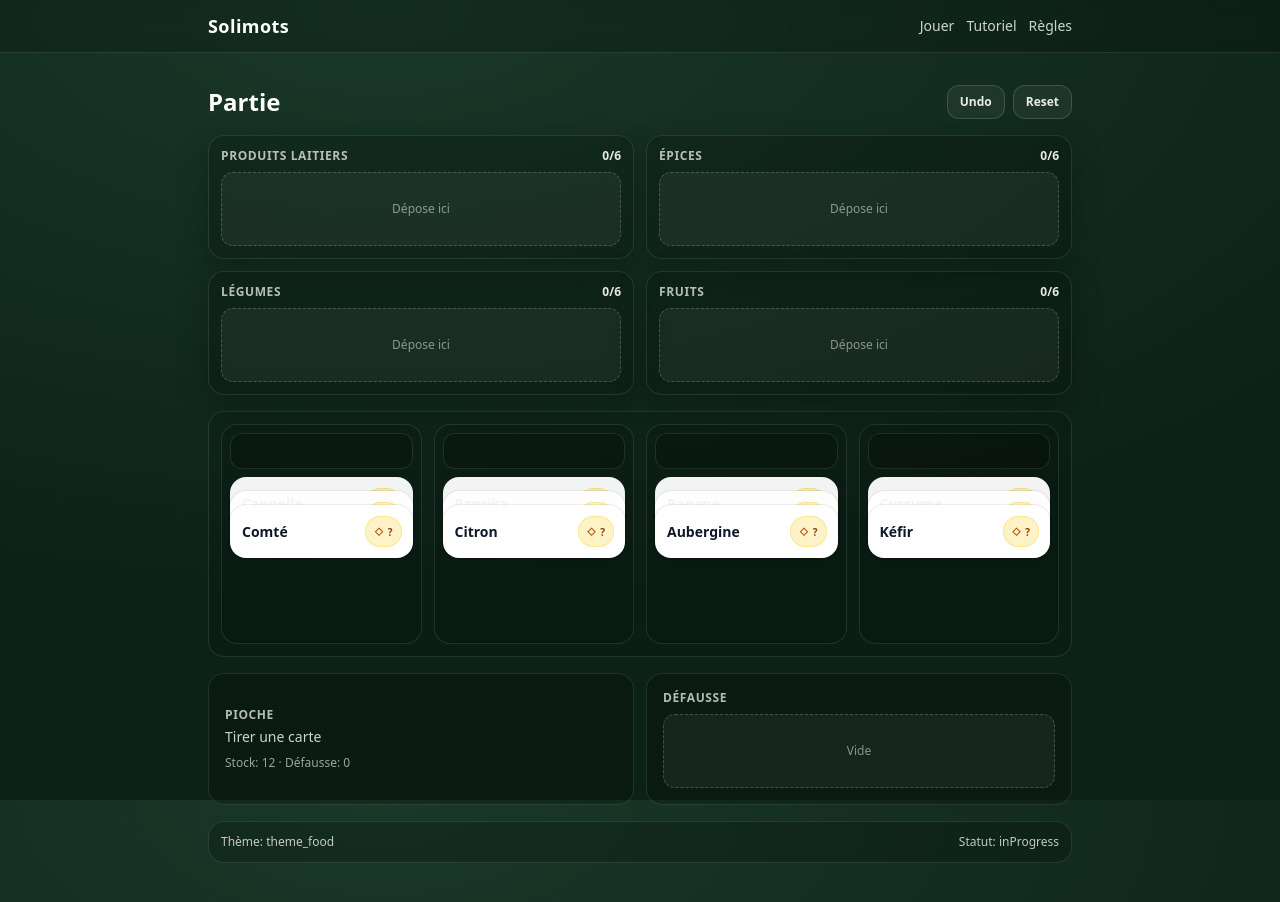
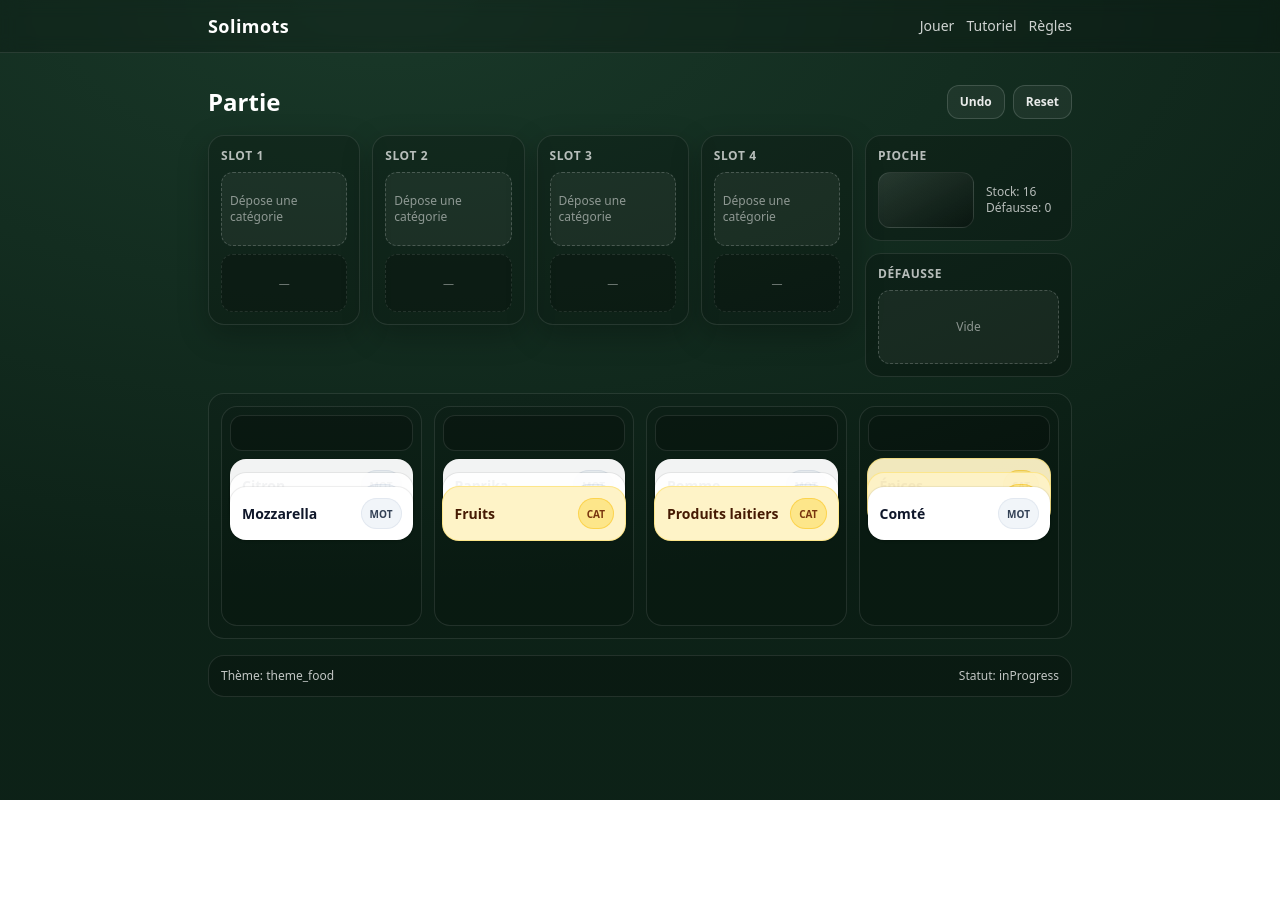
Before and after one commit to ThomasBerthaud/solimots, a React (Vite) app: page /game in a window 1280 px wide. Shown: the top 902 px of the page. After the commit the page ends 800 px from the top, so only its background shows below. Built offline with nearby package versions, Linux system fonts and the light colour scheme.

Commit message:
modify gameplay

```diff
--- a/src/components/board/Column.tsx
+++ b/src/components/board/Column.tsx
@@ -24,7 +24,8 @@ export function Column({ level, columnIndex, onDropCard, errorCardId, errorAt }:
       <div className="mb-2 h-9 rounded-xl border border-white/10 bg-black/20" />
 
       <div className="relative">
-        {visible.map((id, idx) => {
+        {visible.length ? (
+          visible.map((id, idx) => {
             const card = level.cardsById[id]
             const isTop = id === ids.at(-1)
             const y = idx * 14
@@ -42,7 +43,12 @@ export function Column({ level, columnIndex, onDropCard, errorCardId, errorAt }:
                 />
               </div>
             )
-        })}
+          })
+        ) : (
+          <div className="flex h-24 items-center justify-center rounded-xl border border-dashed border-white/15 bg-black/10 text-xs text-white/50">
+            Vide
+          </div>
+        )}
         {/* Reserve height for the stack */}
         <div style={{ height: Math.max(1, visible.length) * 14 + 80 }} />
       </div>
--- a/src/components/cards/CardView.tsx
+++ b/src/components/cards/CardView.tsx
@@ -29,6 +29,7 @@ function getClientPoint(event: MouseEvent | TouchEvent | PointerEvent, fallback:
 // English comments per project rule.
 export function CardView({ card, draggable = false, onDrop, feedback, feedbackKey, className }: CardViewProps) {
   const ref = useRef<HTMLDivElement | null>(null)
+  const isCategory = card.kind === 'category'
   return (
     <motion.div
       ref={ref}
@@ -53,8 +54,10 @@ export function CardView({ card, draggable = false, onDrop, feedback, feedbackKe
       }
       transition={feedback ? { duration: 0.35, ease: 'easeOut' } : undefined}
       className={[
-        'select-none rounded-2xl bg-white px-3 py-3 text-sm font-semibold text-slate-900 shadow',
-        'ring-1 ring-black/5',
+        'select-none rounded-2xl px-3 py-3 text-sm font-semibold shadow',
+        isCategory
+          ? 'bg-amber-100 text-amber-950 ring-1 ring-amber-200'
+          : 'bg-white text-slate-900 ring-1 ring-black/5',
         draggable ? 'cursor-grab active:cursor-grabbing' : '',
         className ?? '',
       ].join(' ')}
@@ -63,9 +66,13 @@ export function CardView({ card, draggable = false, onDrop, feedback, feedbackKe
     >
       <div className="flex items-center justify-between gap-2">
         <span className="truncate">{card.word}</span>
-        <span className="shrink-0 rounded-full bg-amber-100 px-2 py-1 text-[10px] font-bold text-amber-800 ring-1 ring-amber-200">
-          <span className="mr-1 align-middle text-[9px] text-amber-700">◇</span>
-          <span className="align-middle">?</span>
+        <span
+          className={[
+            'shrink-0 rounded-full px-2 py-1 text-[10px] font-bold ring-1',
+            isCategory ? 'bg-amber-200 text-amber-900 ring-amber-300' : 'bg-slate-100 text-slate-700 ring-slate-200',
+          ].join(' ')}
+        >
+          <span className="align-middle">{isCategory ? 'CAT' : 'MOT'}</span>
         </span>
       </div>
     </motion.div>
--- a/src/components/foundations/FoundationPile.tsx
+++ b/src/components/foundations/FoundationPile.tsx
@@ -1,45 +1,117 @@
-import { motion } from 'framer-motion'
-import type { Card, CategoryDef } from '../../game/types'
+import { AnimatePresence, motion } from 'framer-motion'
+import type { LevelState, SlotState } from '../../game/types'
 import { CardView } from '../cards/CardView'
 
 export type FoundationPileProps = {
-  category: CategoryDef
-  count: number
-  topCard?: Card
+  level: LevelState
+  slotIndex: number
+  slot: SlotState
   placedAt?: number
+  completedAt?: number
 }
 
 // English comments per project rule.
-export function FoundationPile({ category, count, topCard, placedAt }: FoundationPileProps) {
+export function FoundationPile({ level, slotIndex, slot, placedAt, completedAt }: FoundationPileProps) {
+  const categoryCard = slot.categoryCardId ? level.cardsById[slot.categoryCardId] : undefined
+  const topWordId = slot.pile.at(-1)
+  const topWordCard = topWordId ? level.cardsById[topWordId] : undefined
+  const isLocked = Boolean(slot.isCompleting)
+  const count = slot.pile.length
+
   return (
     <motion.div
-      data-drop-target="foundation"
-      data-category-id={category.id}
-      className="rounded-2xl border border-white/10 bg-black/20 p-3 shadow-[0_10px_30px_rgba(0,0,0,0.25)]"
+      data-drop-target="slot"
+      data-slot-index={slotIndex}
+      className={[
+        'rounded-2xl border border-white/10 bg-black/20 p-3 shadow-[0_10px_30px_rgba(0,0,0,0.25)]',
+        isLocked ? 'opacity-80' : '',
+      ].join(' ')}
       animate={
-        placedAt
+        completedAt
           ? {
+              scale: [1, 1.02, 0.98, 1],
+              opacity: [1, 1, 1, 1],
               boxShadow: [
                 '0 10px 30px rgba(0,0,0,0.25)',
-                '0 10px 40px rgba(251,191,36,0.25)',
+                '0 14px 46px rgba(251,191,36,0.28)',
                 '0 10px 30px rgba(0,0,0,0.25)',
               ],
             }
-          : undefined
+          : placedAt
+            ? {
+                boxShadow: [
+                  '0 10px 30px rgba(0,0,0,0.25)',
+                  '0 10px 40px rgba(251,191,36,0.25)',
+                  '0 10px 30px rgba(0,0,0,0.25)',
+                ],
+              }
+            : undefined
       }
-      transition={placedAt ? { duration: 0.5, ease: 'easeOut' } : undefined}
+      transition={placedAt || completedAt ? { duration: 0.5, ease: 'easeOut' } : undefined}
     >
       <div className="flex items-start justify-between gap-3">
-        <p className="text-xs font-semibold uppercase tracking-wider text-white/70">{category.label}</p>
-        <span className="text-xs font-semibold text-white/90">{count}/6</span>
+        <p className="text-xs font-semibold uppercase tracking-wider text-white/70">Slot {slotIndex + 1}</p>
+        {categoryCard ? (
+          <span className="text-xs font-semibold text-white/90">
+            {count}/{level.wordsPerCategory}
+          </span>
+        ) : null}
       </div>
 
-      <div className="mt-2 rounded-xl border border-dashed border-white/20 bg-white/5 p-2">
-        {topCard ? (
-          <CardView card={topCard} draggable={false} className="px-2 py-2 text-xs" />
-        ) : (
-          <div className="flex h-14 items-center justify-center text-xs text-white/50">Dépose ici</div>
-        )}
+      <div className="mt-2 space-y-2">
+        <div className="rounded-xl border border-dashed border-white/20 bg-white/5 p-2">
+          <AnimatePresence mode="popLayout">
+            {categoryCard ? (
+              <motion.div
+                key={categoryCard.id}
+                initial={{ opacity: 0, y: 8, scale: 0.98 }}
+                animate={isLocked ? { opacity: 0, y: -6, scale: 0.985 } : { opacity: 1, y: 0, scale: 1 }}
+                exit={{ opacity: 0, y: -8, scale: 0.98 }}
+                transition={{ duration: 0.22, ease: 'easeOut' }}
+              >
+                <CardView card={categoryCard} draggable={false} className="px-2 py-2 text-xs" />
+              </motion.div>
+            ) : (
+              <motion.div
+                key="empty-category"
+                initial={{ opacity: 0 }}
+                animate={{ opacity: 1 }}
+                exit={{ opacity: 0 }}
+                transition={{ duration: 0.15, ease: 'easeOut' }}
+                className="flex h-14 items-center justify-center text-xs text-white/50"
+              >
+                Dépose une catégorie
+              </motion.div>
+            )}
+          </AnimatePresence>
+        </div>
+
+        <div className="rounded-xl border border-dashed border-white/10 bg-black/20 p-2">
+          <AnimatePresence mode="popLayout">
+            {topWordCard ? (
+              <motion.div
+                key={topWordCard.id}
+                initial={{ opacity: 0, y: 8, scale: 0.99 }}
+                animate={isLocked ? { opacity: 0, y: -6, scale: 0.99 } : { opacity: 1, y: 0, scale: 1 }}
+                exit={{ opacity: 0, y: -8, scale: 0.98 }}
+                transition={{ duration: 0.22, ease: 'easeOut' }}
+              >
+                <CardView card={topWordCard} draggable={false} className="px-2 py-2 text-xs" />
+              </motion.div>
+            ) : (
+              <motion.div
+                key="empty-word"
+                initial={{ opacity: 0 }}
+                animate={{ opacity: 1 }}
+                exit={{ opacity: 0 }}
+                transition={{ duration: 0.15, ease: 'easeOut' }}
+                className="flex h-10 items-center justify-center text-[11px] text-white/45"
+              >
+                {categoryCard ? 'Dépose les mots correspondants' : '—'}
+              </motion.div>
+            )}
+          </AnimatePresence>
+        </div>
       </div>
     </motion.div>
   )
--- a/src/components/foundations/Foundations.tsx
+++ b/src/components/foundations/Foundations.tsx
@@ -3,27 +3,25 @@ import { FoundationPile } from './FoundationPile'
 
 export type FoundationsProps = {
   level: LevelState
-  placedCategoryId?: string
-  placedAt?: number
+  placedSlotIndex?: number
+  completedSlotIndex?: number
+  actionAt?: number
 }
 
 // English comments per project rule.
-export function Foundations({ level, placedCategoryId, placedAt }: FoundationsProps) {
+export function Foundations({ level, placedSlotIndex, completedSlotIndex, actionAt }: FoundationsProps) {
   return (
-    <section className="grid grid-cols-2 gap-3">
-      {level.categories.map((c) => {
-        const topId = level.foundations[c.id]?.at(-1)
-        const topCard = topId ? level.cardsById[topId] : undefined
-        return (
-          <FoundationPile
-            key={c.id}
-            category={c}
-            count={level.foundations[c.id]?.length ?? 0}
-            topCard={topCard}
-            placedAt={placedCategoryId === c.id ? placedAt : undefined}
-          />
-        )
-      })}
+    <section className="grid grid-cols-2 gap-3 md:grid-cols-4">
+      {level.slots.map((slot, idx) => (
+        <FoundationPile
+          key={idx}
+          level={level}
+          slotIndex={idx}
+          slot={slot}
+          placedAt={placedSlotIndex === idx ? actionAt : undefined}
+          completedAt={completedSlotIndex === idx ? actionAt : undefined}
+        />
+      ))}
     </section>
   )
 }
--- a/src/game/levelGen.ts
+++ b/src/game/levelGen.ts
@@ -30,8 +30,10 @@ function pickN<T>(arr: T[], n: number, rnd: () => number): T[] {
 
 export type GenerateLevelOptions = {
   seed?: number
-  /** Fixed MVP size: 4 categories × 6 words. */
+  /** Fixed MVP size: 6 words per category. */
   wordsPerCategory?: number
+  /** How many categories are included in the level (must be > 4 for slot gameplay). */
+  categoryCount?: number
   /** Fixed MVP: 4 columns. */
   tableauColumns?: number
   /** Fixed MVP: deal this many cards on the tableau (rest goes to stock). */
@@ -45,21 +47,32 @@ export function generateLevel(options: GenerateLevelOptions = {}): LevelState {
   const rnd = mulberry32(seed)
 
   const wordsPerCategory = options.wordsPerCategory ?? 6
+  const categoryCount = options.categoryCount ?? 8
   const tableauColumns = options.tableauColumns ?? 4
   const tableauDealCount = options.tableauDealCount ?? 12 // 4 columns × 3 cards
 
   const theme = pickTheme(options.themeId, rnd)
-  const selectedCategories = pickN(theme.categories, 4, rnd)
+  const selectedCategories = pickN(theme.categories, Math.max(5, categoryCount), rnd)
 
   const categories: CategoryDef[] = selectedCategories.map((c) => ({ id: c.id, label: c.label }))
 
   const cards: Card[] = []
   for (const cat of selectedCategories) {
+    // The category itself is a card in the deck.
+    cards.push({
+      id: `card_${cards.length}`,
+      word: cat.label,
+      kind: 'category',
+      categoryId: cat.id,
+      faceUp: true,
+    })
+
     const words = pickN(uniqueWords(cat.words), wordsPerCategory, rnd)
     for (const w of words) {
       cards.push({
         id: `card_${cards.length}`,
         word: w,
+        kind: 'word',
         categoryId: cat.id,
         faceUp: true,
       })
@@ -78,17 +91,21 @@ export function generateLevel(options: GenerateLevelOptions = {}): LevelState {
   const stock = cardsShuffled.slice(tableauDealCount).map((c) => c.id)
   const waste: CardId[] = []
 
-  const foundations = Object.fromEntries(categories.map((c) => [c.id, [] as CardId[]])) as Record<string, CardId[]>
+  const slots: LevelState['slots'] = Array.from({ length: 4 }, () => ({
+    categoryCardId: null,
+    pile: [],
+  }))
 
   return {
     seed,
     themeId: theme.id,
     categories,
     cardsById,
+    wordsPerCategory,
     tableau,
     stock,
     waste,
-    foundations,
+    slots,
   }
 }
 
--- a/src/routes/Game.tsx
+++ b/src/routes/Game.tsx
@@ -42,9 +42,9 @@ export function Game() {
           const idx = Number(target.dataset.columnIndex)
           if (Number.isFinite(idx)) return { type: 'tableau' as const, column: idx }
         }
-        if (kind === 'foundation') {
-          const categoryId = target.dataset.categoryId
-          if (categoryId) return { type: 'foundation' as const, categoryId }
+        if (kind === 'slot') {
+          const idx = Number(target.dataset.slotIndex)
+          if (Number.isFinite(idx)) return { type: 'slot' as const, slotIndex: idx }
         }
       }
       return null
@@ -83,29 +83,35 @@ export function Game() {
         </div>
       </div>
 
-      {/* Foundations */}
+      <section className="grid grid-cols-12 gap-3">
+        <div className="col-span-12 lg:col-span-9">
+          {/* Slots */}
           <Foundations
             level={level}
-        placedCategoryId={lastAction?.type === 'placed' ? lastAction.categoryId : undefined}
-        placedAt={lastAction?.type === 'placed' ? lastAction.at : undefined}
+            placedSlotIndex={lastAction?.type === 'slotPlaced' ? lastAction.slotIndex : undefined}
+            completedSlotIndex={lastAction?.type === 'slotCompleted' ? lastAction.slotIndex : undefined}
+            actionAt={lastAction ? lastAction.at : undefined}
           />
+        </div>
 
-      {/* Tableau */}
-      <Tableau level={level} onDropCard={onDropCard} errorCardId={lastError?.cardId} errorAt={lastError?.at} />
-
-      {/* Stock / Waste */}
-      <section className="grid grid-cols-2 gap-3">
+        {/* Stock / Waste (top-right) */}
+        <div className="col-span-12 lg:col-span-3">
+          <div className="grid grid-cols-2 gap-3 lg:grid-cols-1">
             <button
               onClick={draw}
-          className="rounded-2xl border border-white/10 bg-black/20 p-4 text-left hover:bg-black/30 active:bg-black/40"
+              className="rounded-2xl border border-white/10 bg-black/20 p-3 text-left hover:bg-black/30 active:bg-black/40"
             >
               <p className="text-xs font-semibold uppercase tracking-wider text-white/70">Pioche</p>
-          <p className="mt-1 text-sm text-white/80">Tirer une carte</p>
-          <p className="mt-2 text-xs text-white/60">
-            Stock: {level.stock.length} · Défausse: {level.waste.length}
-          </p>
+              <div className="mt-2 flex items-center gap-3">
+                <div className="h-14 w-24 rounded-xl border border-white/10 bg-gradient-to-br from-white/10 to-black/30" />
+                <div className="text-xs text-white/70">
+                  <div>Stock: {level.stock.length}</div>
+                  <div>Défausse: {level.waste.length}</div>
+                </div>
+              </div>
             </button>
-        <div className="rounded-2xl border border-white/10 bg-black/20 p-4">
+
+            <div className="rounded-2xl border border-white/10 bg-black/20 p-3">
               <p className="text-xs font-semibold uppercase tracking-wider text-white/70">Défausse</p>
               <div className="mt-2 min-h-14 rounded-xl border border-dashed border-white/20 bg-white/5 p-2">
                 {level.waste.length ? (
@@ -121,7 +127,12 @@ export function Game() {
                 )}
               </div>
             </div>
+          </div>
+        </div>
       </section>
+
+      {/* Tableau */}
+      <Tableau level={level} onDropCard={onDropCard} errorCardId={lastError?.cardId} errorAt={lastError?.at} />
 
       <div className="flex items-center justify-between rounded-2xl border border-white/10 bg-black/20 p-3 text-xs text-white/75">
         <span>Thème: {level.themeId}</span>
--- a/src/store/gameStore.ts
+++ b/src/store/gameStore.ts
@@ -4,29 +4,32 @@ import type { CardId, CategoryId, LevelState } from '../game/types'
 
 export type GameStatus = 'idle' | 'inProgress' | 'won'
 
-export type MoveSource =
-  | { type: 'tableau'; column: number }
-  | { type: 'waste' }
-  | { type: 'foundation'; categoryId: CategoryId }
+export type MoveSource = { type: 'tableau'; column: number } | { type: 'waste' }
 
-export type MoveTarget = { type: 'tableau'; column: number } | { type: 'foundation'; categoryId: CategoryId }
+export type MoveTarget = { type: 'tableau'; column: number } | { type: 'slot'; slotIndex: number }
 
 type HistoryEntry = {
   level: LevelState
   status: GameStatus
 }
 
+export type LastAction =
+  | { type: 'slotPlaced'; cardId: CardId; slotIndex: number; at: number }
+  | { type: 'slotCompleted'; slotIndex: number; categoryId: CategoryId; at: number }
+  | null
+
 type GameStore = {
   level: LevelState | null
   status: GameStatus
   history: HistoryEntry[]
   lastError: { message: string; cardId?: CardId; at: number } | null
-  lastAction: { type: 'placed'; cardId: CardId; categoryId: CategoryId; at: number } | null
+  lastAction: LastAction
 
   newGame: (seed?: number) => void
   resetLevel: () => void
   draw: () => void
   moveCard: (from: MoveSource, to: MoveTarget) => void
+  finalizeSlotCompletion: (slotIndex: number, completedAt: number) => void
   undo: () => void
   clearError: () => void
 }
@@ -111,10 +114,11 @@ export const useGameStore = create<GameStore>((set, get) => ({
         }
       }
 
-      const ok = pushTo(next, cardId, to)
-      if (!ok) {
+      const now = Date.now()
+      const res = pushTo(next, cardId, to, now)
+      if (!res.ok) {
         // Revert pop if invalid push.
-        pushTo(next, cardId, fromToTarget(from))
+        pushBack(next, cardId, from)
         return {
           ...state,
           lastError: { message: 'Déplacement invalide', cardId, at: Date.now() },
@@ -123,8 +127,16 @@ export const useGameStore = create<GameStore>((set, get) => ({
       }
 
       const nextStatus = computeStatus(next)
-      const nextAction =
-        to.type === 'foundation' ? { type: 'placed' as const, cardId, categoryId: to.categoryId, at: Date.now() } : null
+      const nextAction = res.action
+
+      if (res.completedSlotIndex != null) {
+        const slotIndex = res.completedSlotIndex
+        const completedAt = res.completedAt ?? now
+        // Allow the UI to play a completion animation before clearing the slot.
+        window.setTimeout(() => {
+          get().finalizeSlotCompletion(slotIndex, completedAt)
+        }, 380)
+      }
       return {
         ...state,
         history: [prev, ...state.history].slice(0, 200),
@@ -132,6 +144,35 @@ export const useGameStore = create<GameStore>((set, get) => ({
         status: nextStatus,
         lastError: null,
         lastAction: nextAction,
+      }
+    })
+  },
+
+  finalizeSlotCompletion: (slotIndex, _completedAt) => {
+    const { level, status } = get()
+    if (!level || status !== 'inProgress') return
+
+    set((state) => {
+      if (!state.level) return state
+      const slot = state.level.slots[slotIndex]
+      if (!slot?.isCompleting) return state
+
+      const next = cloneLevel(state.level)
+      const nextSlot = next.slots[slotIndex]
+      if (!nextSlot) return state
+      if (!nextSlot.isCompleting) return state
+
+      nextSlot.categoryCardId = null
+      nextSlot.pile = []
+      delete nextSlot.isCompleting
+
+      return {
+        ...state,
+        level: next,
+        status: computeStatus(next),
+        lastError: null,
+        // Keep lastAction so the UI can still reference the completion timestamp if needed.
+        lastAction: state.lastAction,
       }
     })
   },
@@ -160,43 +201,87 @@ function cloneLevel(level: LevelState): LevelState {
     tableau: level.tableau.map((col) => col.slice()),
     stock: level.stock.slice(),
     waste: level.waste.slice(),
-    foundations: Object.fromEntries(
-      Object.entries(level.foundations).map(([k, v]) => [k, v.slice()]),
-    ) as LevelState['foundations'],
+    slots: level.slots.map((s) => ({
+      categoryCardId: s.categoryCardId,
+      pile: s.pile.slice(),
+      isCompleting: s.isCompleting,
+    })),
   }
 }
 
 function popFrom(level: LevelState, from: MoveSource): CardId | null {
   if (from.type === 'waste') return level.waste.pop() ?? null
   if (from.type === 'tableau') return level.tableau[from.column]?.pop() ?? null
-  if (from.type === 'foundation') return level.foundations[from.categoryId]?.pop() ?? null
   return null
 }
 
-function pushTo(level: LevelState, cardId: CardId, to: MoveTarget): boolean {
+function pushBack(level: LevelState, cardId: CardId, from: MoveSource): void {
+  if (from.type === 'waste') {
+    level.waste.push(cardId)
+    return
+  }
+  if (from.type === 'tableau') {
+    level.tableau[from.column]?.push(cardId)
+  }
+}
+
+function pushTo(
+  level: LevelState,
+  cardId: CardId,
+  to: MoveTarget,
+  now: number,
+): { ok: boolean; action: LastAction; completedSlotIndex?: number; completedAt?: number } {
   if (to.type === 'tableau') {
     level.tableau[to.column]?.push(cardId)
-    return true
+    return { ok: true, action: null }
   }
-  if (to.type === 'foundation') {
+  if (to.type === 'slot') {
+    const slot = level.slots[to.slotIndex]
+    if (!slot) return { ok: false, action: null }
+    if (slot.isCompleting) return { ok: false, action: null }
+
     const card = level.cardsById[cardId]
-    if (!card) return false
-    if (card.categoryId !== to.categoryId) return false
-    level.foundations[to.categoryId]?.push(cardId)
-    return true
+    if (!card) return { ok: false, action: null }
+
+    if (slot.categoryCardId == null) {
+      if (card.kind !== 'category') return { ok: false, action: null }
+      slot.categoryCardId = cardId
+      slot.pile = []
+      return { ok: true, action: { type: 'slotPlaced', cardId, slotIndex: to.slotIndex, at: now } }
+    }
+
+    const categoryCard = level.cardsById[slot.categoryCardId]
+    if (!categoryCard || categoryCard.kind !== 'category') return { ok: false, action: null }
+    if (card.kind !== 'word') return { ok: false, action: null }
+    if (card.categoryId !== categoryCard.categoryId) return { ok: false, action: null }
+
+    slot.pile.push(cardId)
+
+    if (slot.pile.length >= level.wordsPerCategory) {
+      slot.isCompleting = true
+      return {
+        ok: true,
+        action: { type: 'slotCompleted', slotIndex: to.slotIndex, categoryId: categoryCard.categoryId, at: now },
+        completedSlotIndex: to.slotIndex,
+        completedAt: now,
+      }
+    }
+
+    return { ok: true, action: null }
   }
-  return false
-}
-
-function fromToTarget(from: MoveSource): MoveTarget {
-  if (from.type === 'waste') return { type: 'tableau', column: 0 }
-  if (from.type === 'tableau') return { type: 'tableau', column: from.column }
-  return { type: 'foundation', categoryId: from.categoryId }
+  return { ok: false, action: null }
 }
 
 function computeStatus(level: LevelState): GameStatus {
-  const totalPlaced = Object.values(level.foundations).reduce((acc, pile) => acc + pile.length, 0)
-  const totalCards = Object.keys(level.cardsById).length
-  if (totalPlaced === totalCards) return 'won'
+  const tableauRemaining = level.tableau.reduce((acc, col) => acc + col.length, 0)
+  const stockRemaining = level.stock.length
+  const wasteRemaining = level.waste.length
+  const slotsRemaining = level.slots.reduce(
+    // isCompleting is a transient UI flag, not an actual card to count.
+    (acc, s) => acc + (s.categoryCardId ? 1 : 0) + s.pile.length,
+    0,
+  )
+
+  if (tableauRemaining + stockRemaining + wasteRemaining + slotsRemaining === 0) return 'won'
   return 'inProgress'
 }
```
Also changed, not shown: src/game/types.ts (+19 -2 lines). Lines whose indentation alone changed are shown as unchanged.
